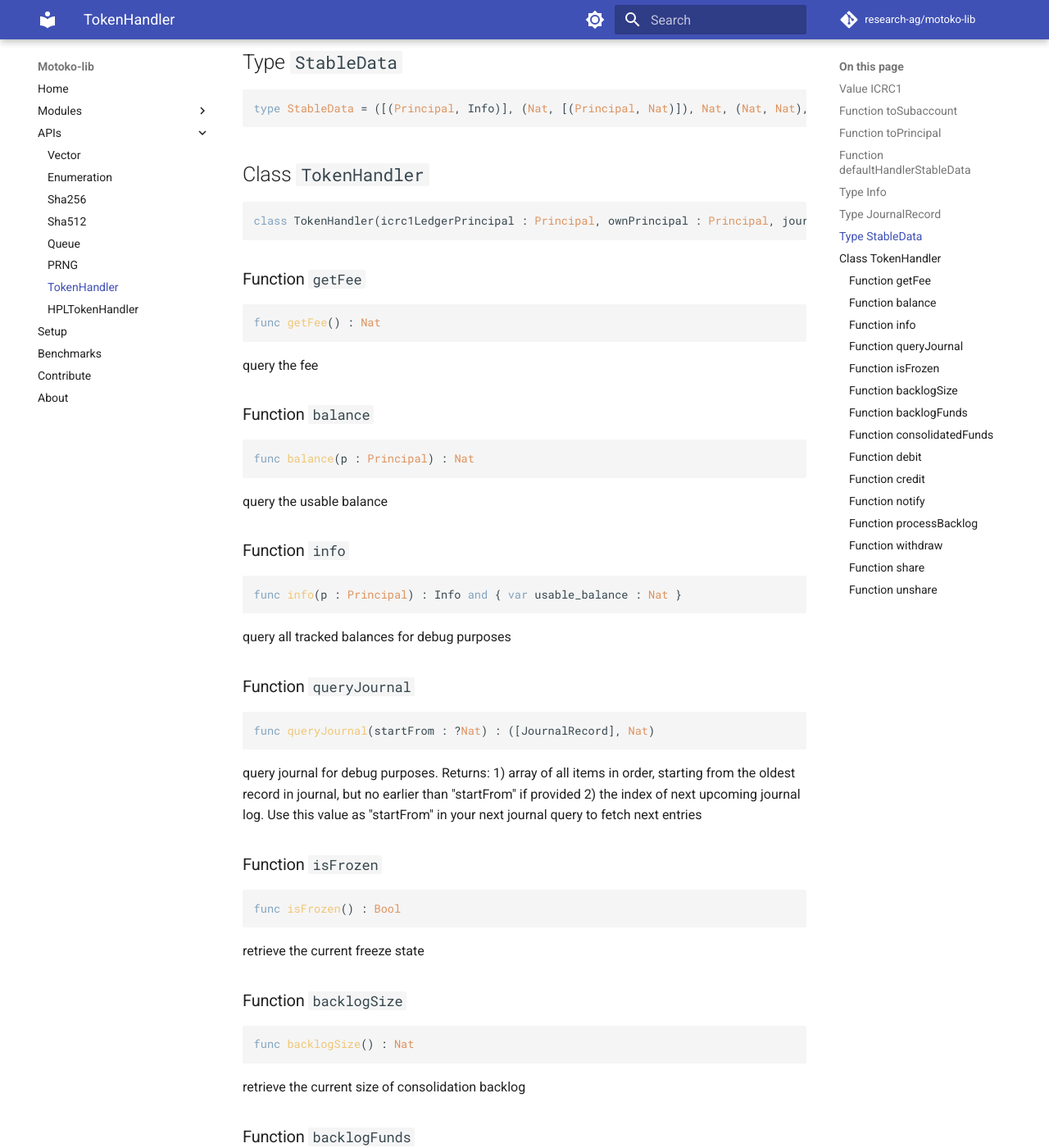
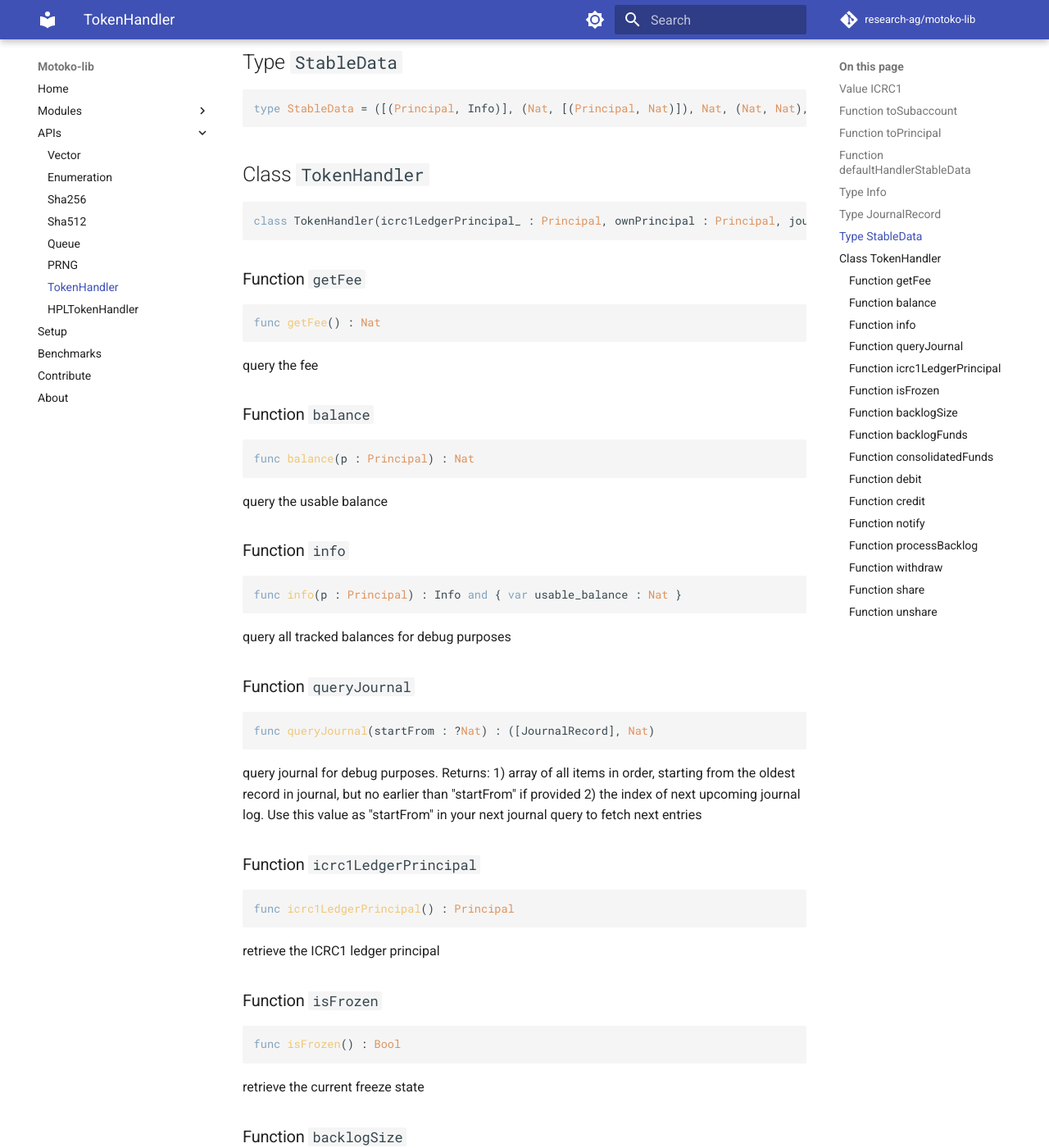
Before and after one commit to research-ag/motoko-lib, an MkDocs documentation site: the page built from docs/modoc/TokenHandler.md, in a window 1280 px wide and 1400 px high, scrolled down 1028 px. Shown: the whole window at 82% size. Built offline with MkDocs 1.6.1 and Material for MkDocs 9.7.7, drawn with Linux system fonts in a browser that asks for light colours; comment, search, counter and statistics services are not loaded.

Commit message:
added ICRC1 ledger principal getter to ICRC1 token handler

````diff
--- a/docs/modoc/TokenHandler.md
+++ b/docs/modoc/TokenHandler.md
@@ -47,7 +47,7 @@ type StableData = ([(Principal, Info)], (Nat, [(Principal, Nat)]), Nat, (Nat, Na
 ## Class `TokenHandler`
 
 ``` motoko
-class TokenHandler(icrc1LedgerPrincipal : Principal, ownPrincipal : Principal, journalSize : Nat)
+class TokenHandler(icrc1LedgerPrincipal_ : Principal, ownPrincipal : Principal, journalSize : Nat)
 ```
 
 
@@ -83,6 +83,14 @@ func queryJournal(startFrom : ?Nat) : ([JournalRecord], Nat)
 query journal for debug purposes. Returns:
 1) array of all items in order, starting from the oldest record in journal, but no earlier than "startFrom" if provided
 2) the index of next upcoming journal log. Use this value as "startFrom" in your next journal query to fetch next entries
+
+
+### Function `icrc1LedgerPrincipal`
+``` motoko
+func icrc1LedgerPrincipal() : Principal
+```
+
+retrieve the ICRC1 ledger principal
 
 
 ### Function `isFrozen`
@@ -146,7 +154,7 @@ Returns the newly detected deposit and total usable balance if success, otherwis
 
 ### Function `processBacklog`
 ``` motoko
-func processBacklog() : async* ()
+func processBacklog() : async ()
 ```
 
 process first account from backlog
````
Also changed, not shown: 1 other file.
